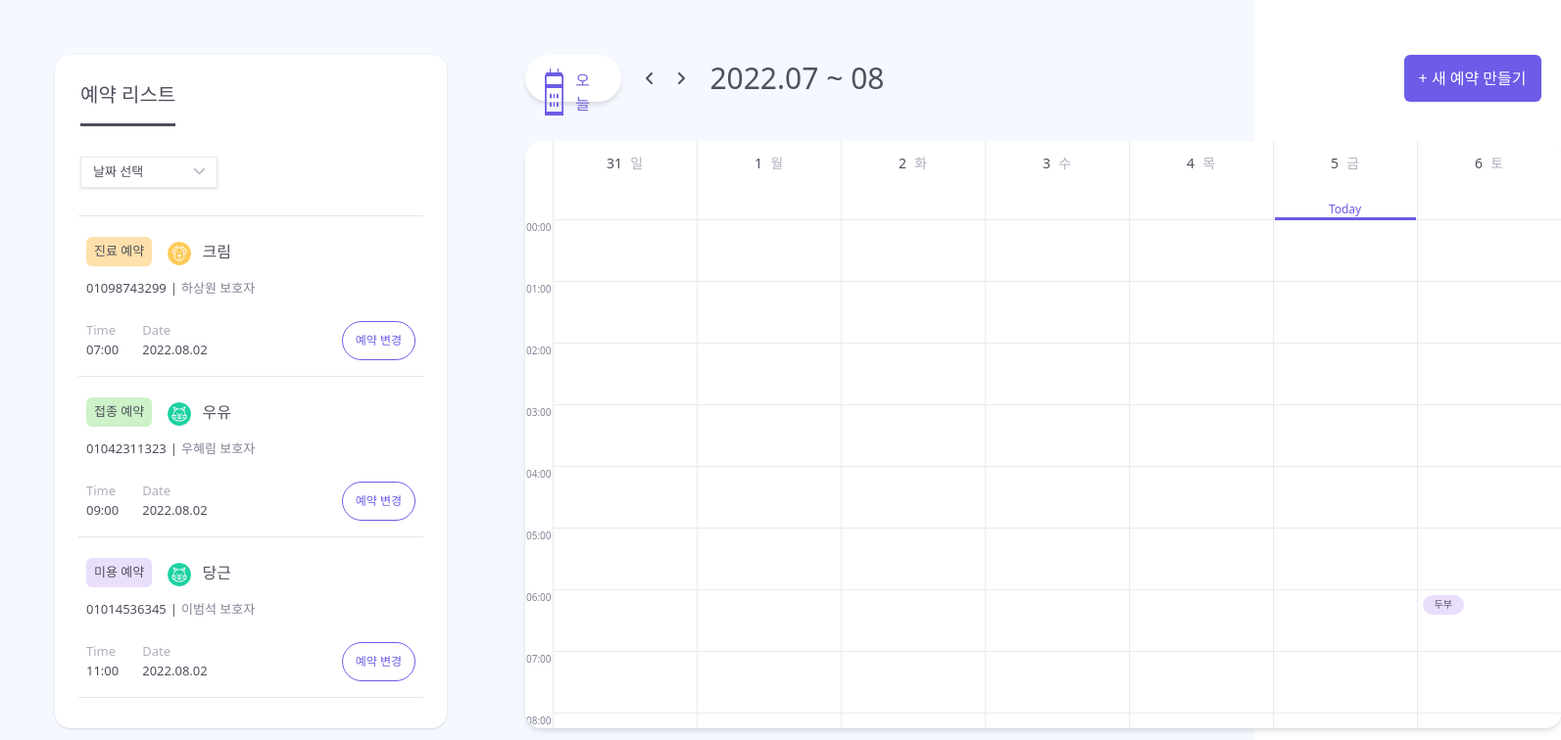
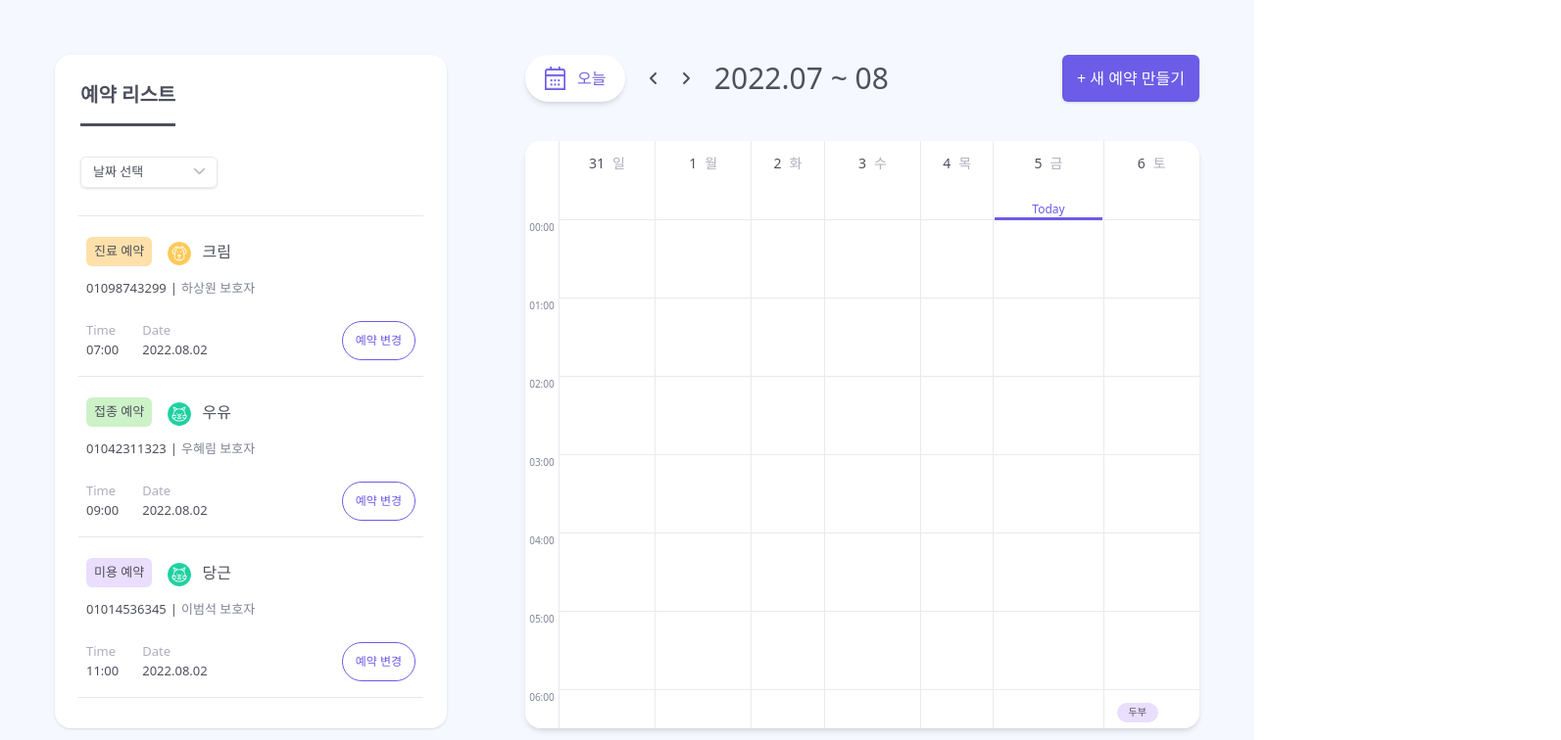
Before and after one commit to hasangwon/reservation, a Next.js app: page / in a window 1280 px wide. Shown: the top 756 px of the page at 98% size, 1593 px wide, since content can reach past the window. Built offline with nearby package versions, Linux system fonts and the light colour scheme.

Commit message:
Fix : ui detail 수정

```diff
--- a/components/Aside.tsx
+++ b/components/Aside.tsx
@@ -35,12 +35,12 @@ export default function Aside({ dailyData, selectedDate, setSelectedDate }: Asid
     <div className="flex flex-col w-full h-full pb-4 bg-white text-neutral-dark rounded-2xl shadow">
       {/* 메뉴얼 */}
       <div className="text-[1.25rem] pt-[1.625rem] px-[1.625rem]">
-        <span className="pb-4 border-b-[0.1875rem] border-neutral-dark select-none">예약 리스트</span>
+        <span className="pb-4 border-b-[0.1875rem] border-neutral-dark select-none font-bold">예약 리스트</span>
       </div>
 
       {/* 데이트 피커 */}
       <div className="mt-12 mb-[1.625rem] min-w-[25rem] px-[1.625rem] select-none">
-        <div className="flex justify-between items-center	w-[8.75rem] h-[2rem] mb-[0.125rem] px-[0.75rem] text-[0.8125rem] text-neutral-dark border border-secondary-dark shadow" onClick={handlePicker}>
+        <div className="flex justify-between items-center	w-[8.75rem] h-[2rem] mb-[0.125rem] px-[0.75rem] text-[0.8125rem] text-neutral-dark border border-secondary-dark rounded-md shadow" onClick={handlePicker}>
           <span className="inline-block">{selectedDate ? selectedDate : "날짜 선택"}</span>
           <span className="inline-block w-[1.25rem] h-auto mt-[0.25rem] mr-[-0.25rem]">
             <Image src={Down} alt="down" />
--- a/components/Calendar.tsx
+++ b/components/Calendar.tsx
@@ -82,7 +82,7 @@ const Calendar = ({
             {TIME.map((time) => {
               return (
                 <tr key={time.id}>
-                  <th className="font-normal text-[0.625rem] text-[#808495] align-top w-[2.3rem] h-[3.75rem] ml-3">
+                  <th className="w-[5%] font-normal text-[0.625rem] text-[#808495] align-top h-[5rem]">
                     {time.time}
                   </th>
                   {days.map((day, i) => {
--- a/components/Header.tsx
+++ b/components/Header.tsx
@@ -31,17 +31,17 @@ const Header = ({ days, setDays, clickTodayButton }) => {
     <div className="flex w-full justify-between">
       <div className="flex items-center h-12 mb-10">
         <button
-          className=" w-[6.125rem] h-12 shadow-md rounded-3xl mr-3 bg-white"
+          className="shadow-md rounded-3xl mr-3 bg-white py-3"
           onClick={clickTodayButton}
         >
-          <div className="flex my-3.5 mx-5">
+          <div className="flex mx-5">
             <Image
               src="/images/calendar_icon.png"
               alt="아이콘"
-              width={20}
-              height={20}
+              width={21}
+              height={17}
             />
-            <div className="text-[#7165DB] mx-[0.313rem] font-normal">오늘</div>
+            <div className="text-[#7165DB] ml-3 font-normal">오늘</div>
           </div>
         </button>
         <div className="mx-3">
@@ -58,7 +58,7 @@ const Header = ({ days, setDays, clickTodayButton }) => {
         </div>
         <div className="text-3xl text-[#4E515D] mx-3">{getMonth()}</div>
       </div>
-      <button className="mx-5 w-[8.75rem] h-12 bg-[#6c5ce7] text-white rounded-md">
+      <button className="w-[8.75rem] h-12 bg-[#6c5ce7] text-white rounded-md shadow">
         + 새 예약 만들기
       </button>
     </div>
--- a/components/ReservationContainer.tsx
+++ b/components/ReservationContainer.tsx
@@ -12,8 +12,8 @@ const ReservationContainer = ({ day, time }: propsType) => {
   let arr: [] = [];
 
   return (
-    <div className="flex justify-between w-[9rem]">
-      <div className="flex w-[8rem] h-[3.75rem] flex-wrap items-start">
+    <div className="flex justify-between w-full h-full p-2">
+      <div className="flex h-[3.75rem] flex-wrap items-start">
         {RESERVATION.map(
           (res: {
             id: number;
--- a/pages/index.tsx
+++ b/pages/index.tsx
@@ -55,10 +55,12 @@ export default function Home() {
 
   return (
     <div className="flex bg-secondary-normal w-screen h-screen p-[3.5rem]">
-      <Aside dailyData={dailyData} selectedDate={selectedDate} setSelectedDate={setSelectedDate} />
-      <div className="ml-20 w-full h-full">
+      <div className={'w-[25rem]'}>
+        <Aside dailyData={dailyData} selectedDate={selectedDate} setSelectedDate={setSelectedDate} />
+      </div>
+      <div className="ml-20 flex-1 h-full">
         <CalendarContainer />
-  </div>
+      </div>
     </div>
   );
 }
```
